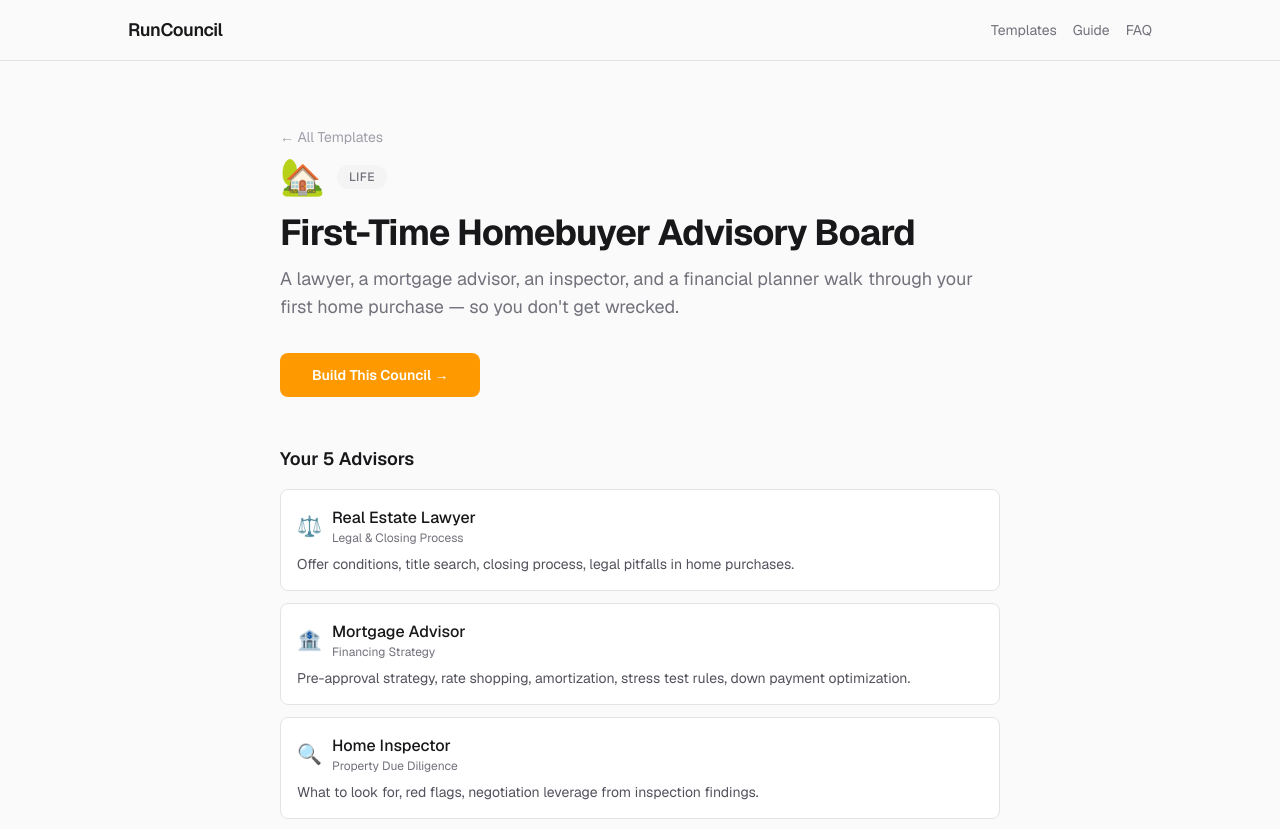
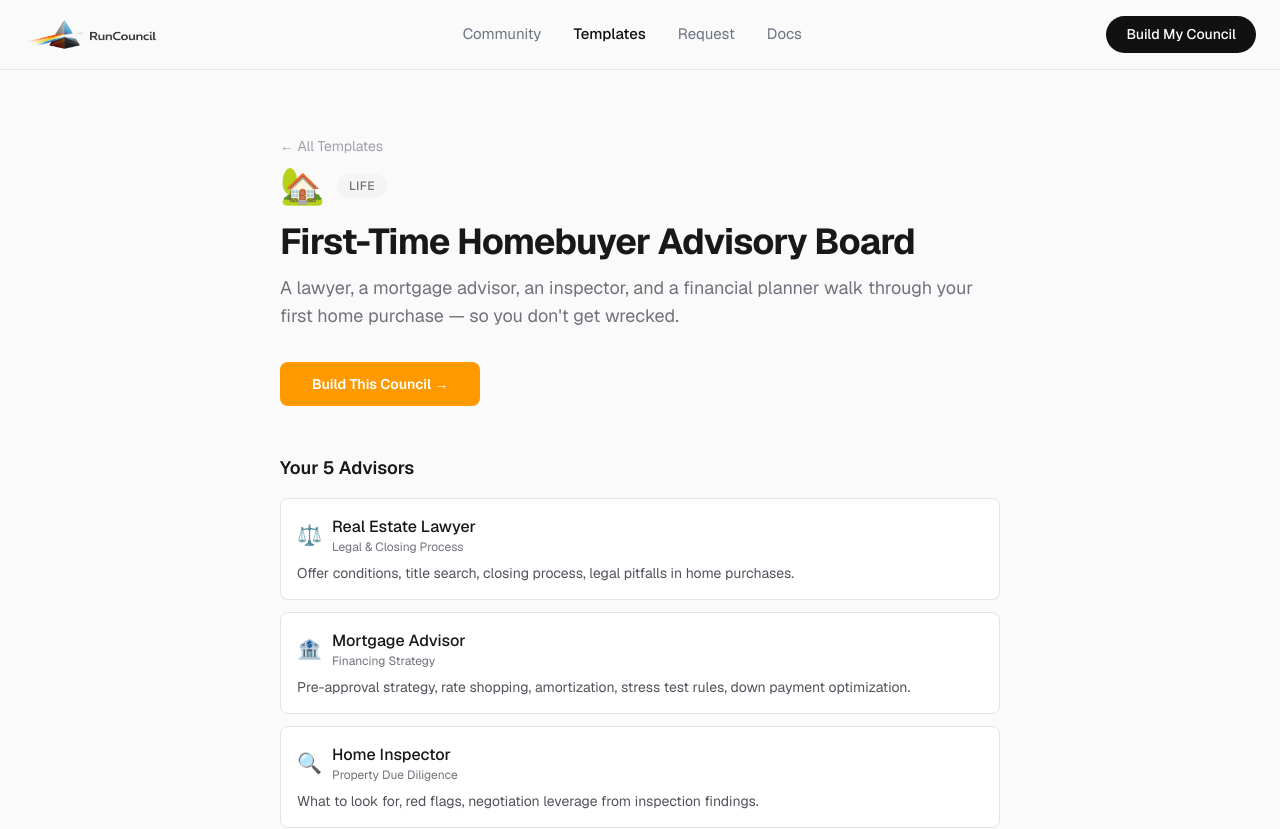
Before and after one commit to AgentPerrow/runcouncil, a Next.js app: page /templates/first-time-homebuyer in a window 1280 px wide. Shown: the top 829 px of the page. Built offline with nearby package versions, Linux system fonts and the light colour scheme.

Commit message:
fix: add missing Link import, hide Request nav

```diff
--- a/src/app/guide/page.tsx
+++ b/src/app/guide/page.tsx
@@ -1,5 +1,6 @@
 "use client";
 
+import Link from "next/link";
 import DemoSection from "@/components/DemoSection";
 import SiteNav from "@/components/SiteNav";
 
--- a/src/app/templates/[slug]/page.tsx
+++ b/src/app/templates/[slug]/page.tsx
@@ -1,5 +1,6 @@
 import { Metadata } from "next";
 import Link from "next/link";
+import SiteNav from "@/components/SiteNav";
 import { templates } from "@/data/templates";
 import { mergedCouncils as councils, universalMembers } from "@/data/merged-councils";
 import { notFound } from "next/navigation";
@@ -74,36 +75,7 @@ export default async function TemplatePage({
 
   return (
     <main className="min-h-screen bg-zinc-50 dark:bg-zinc-950">
-      <header className="border-b border-zinc-200 dark:border-zinc-800/50 px-6 py-4">
-        <div className="mx-auto flex max-w-5xl items-center justify-between">
-          <Link
-            href="/"
-            className="text-lg font-semibold tracking-tight text-zinc-900 dark:text-zinc-100"
-          >
-            RunCouncil
-          </Link>
-          <div className="flex items-center gap-4">
-            <Link
-              href="/templates"
-              className="text-sm text-zinc-500 hover:text-zinc-900 dark:hover:text-zinc-100"
-            >
-              Templates
-            </Link>
-            <Link
-              href="/guide"
-              className="text-sm text-zinc-500 hover:text-zinc-900 dark:hover:text-zinc-100"
-            >
-              Guide
-            </Link>
-            <Link
-              href="/faq"
-              className="text-sm text-zinc-500 hover:text-zinc-900 dark:hover:text-zinc-100"
-            >
-              FAQ
-            </Link>
-          </div>
-        </div>
-      </header>
+      <SiteNav activePage="templates" />
 
       <div className="mx-auto max-w-3xl px-4 sm:px-6 py-12 sm:py-16">
         <div className="mb-2">
```
